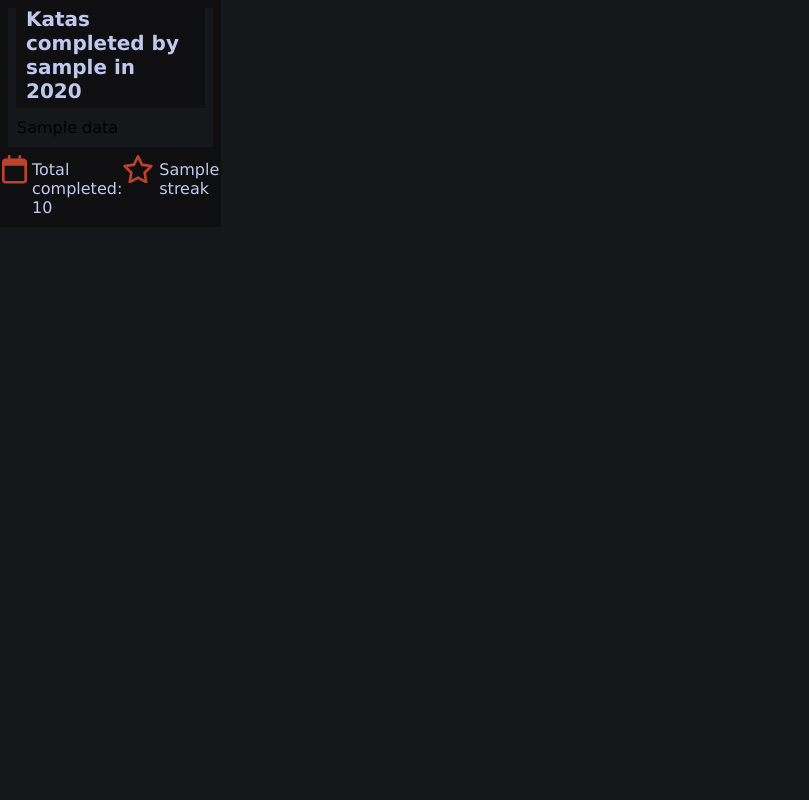
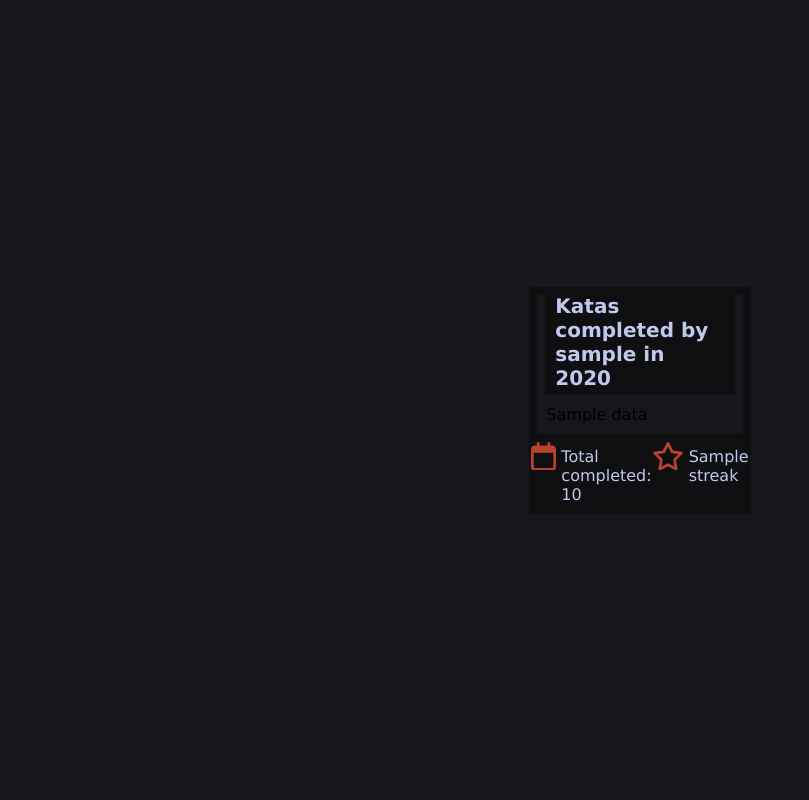
Before and after one commit to JoseDeFreitas/codewars-activity-chart, a FastAPI app: template src/templates/userchart.html in a window 1280 px wide. Shown: the whole page, without its empty margins (0-809 px from the left). Run offline with FastAPI, Linux system fonts and the light colour scheme; the template is opened without the code that fills it: most values are stand-ins (such as "Sample title", 1, 10 or a date in 2020).

Commit message:
Center chart

```diff
--- a/src/static/global.css
+++ b/src/static/global.css
@@ -47,6 +47,14 @@ body {
 }
 
 /* Structured */
+
+#container {
+    width: 100vw;
+    height: 100vh;
+    display: flex;
+    justify-content: center;
+    align-items: center;
+}
 
 #activity-chart {
     display: grid;
--- a/src/templates/userchart.html
+++ b/src/templates/userchart.html
@@ -5,6 +5,7 @@
         <link href="static/global.css" rel="stylesheet">
     </head>
     <body>
+        <div id="container">
             <main id="activity-chart">
                 <div id="user-and-year">
                     <h1>Katas completed by {{ username }} in {{ year }}</h1>
@@ -27,5 +28,6 @@
                     </div>
                 </div>
             </main>
+        </div>
     </body>
 </html>
```
Lines whose indentation alone changed are shown as unchanged.
